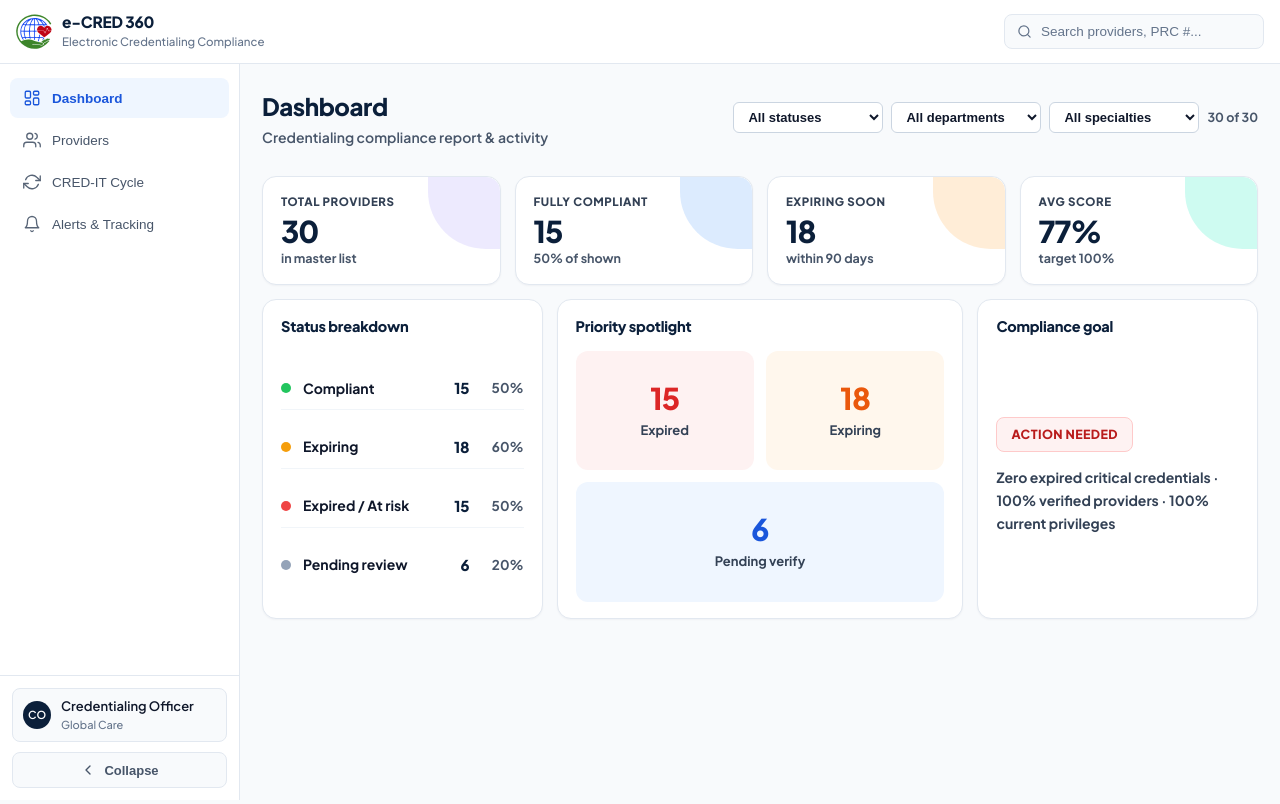
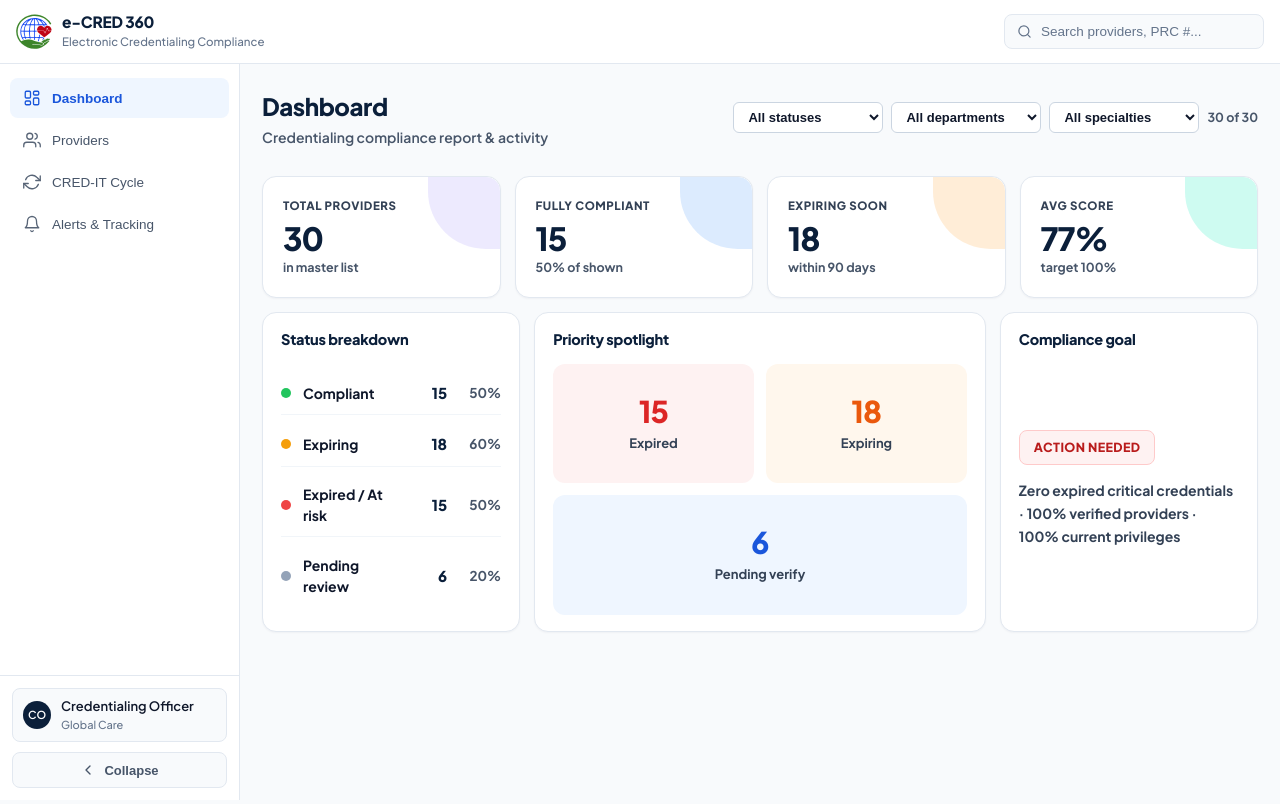
Before and after one commit to RALS-17/e-CRED-360, a React (Vite) app: page / in a window 1280 px wide. Built offline with nearby package versions, Linux system fonts and the light colour scheme.

Commit message:
Add heights to Cards in Dashboards

```diff
--- a/src/App.css
+++ b/src/App.css
@@ -524,7 +524,7 @@ body {
 
 .dash-panels {
   display: grid;
-  grid-template-columns: 1.2fr 1fr 1fr;
+  grid-template-columns: 1fr 1.7fr 1fr;
   gap: 14px;
   margin-bottom: 28px;
 }
@@ -1971,10 +1971,10 @@ body {
 }
 
 .dashboard-page .kpi-card {
-  min-height: 96px;
-  max-height: 110px;
+  min-height: 118px;
+  max-height: 130px;
   height: 100%;
-  padding: 16px 18px;
+  padding: 20px 20px;
   border-radius: 14px;
   border: 1px solid var(--border);
   box-shadow: 0 1px 2px rgba(15, 23, 42, 0.04);
@@ -1992,9 +1992,9 @@ body {
 }
 
 .dashboard-page .kpi-value {
-  font-size: 30px;
+  font-size: 32px;
   font-weight: 800;
-  margin: 6px 0 3px;
+  margin: 8px 0 4px;
   letter-spacing: -1px;
   color: var(--navy);
   line-height: 1;
@@ -2015,7 +2015,7 @@ body {
 /* Bottom panels — equal height, stretch to fill */
 .dashboard-page .dash-panels {
   display: grid;
-  grid-template-columns: 1fr 1.45fr 1fr;
+  grid-template-columns: minmax(0, 1fr) minmax(0, 1.75fr) minmax(0, 1fr);
   gap: 14px;
   margin-bottom: 0;
   flex: 1 1 auto;
```
